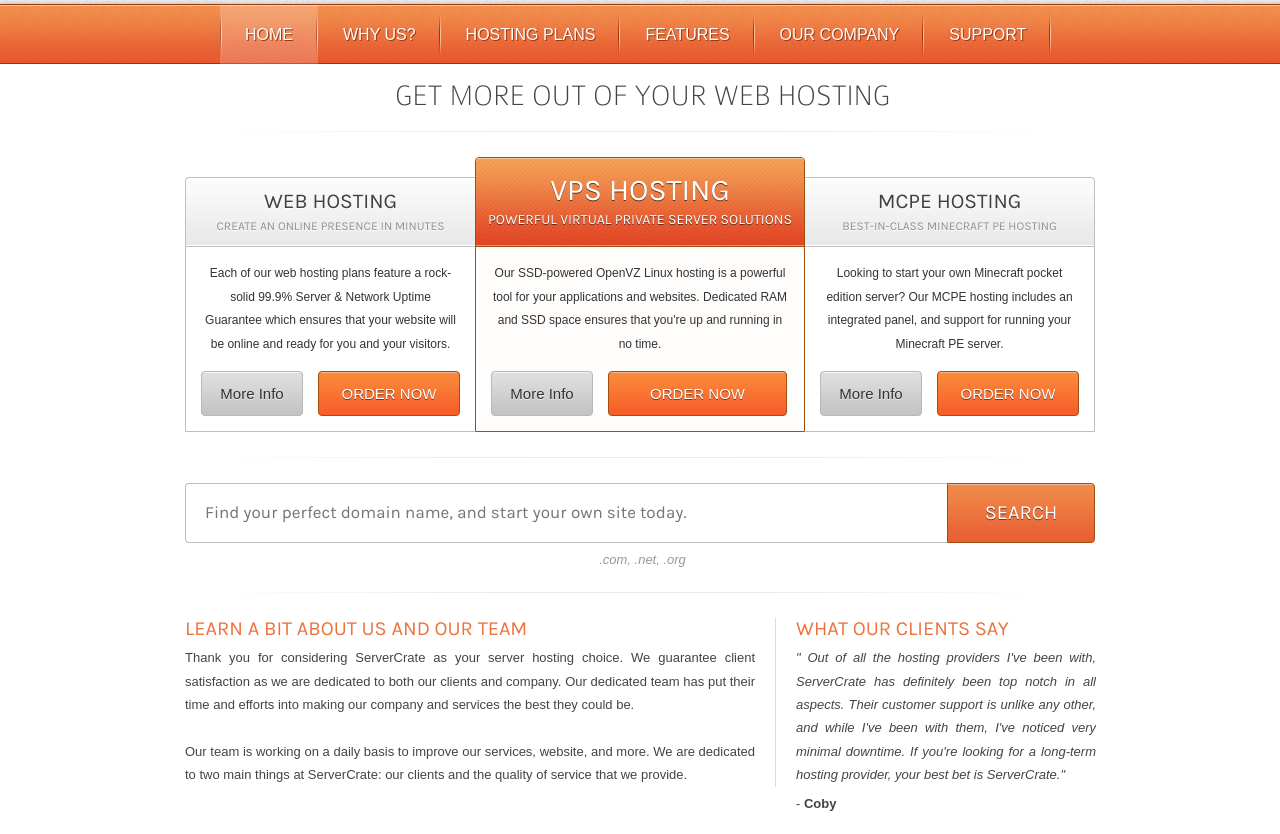
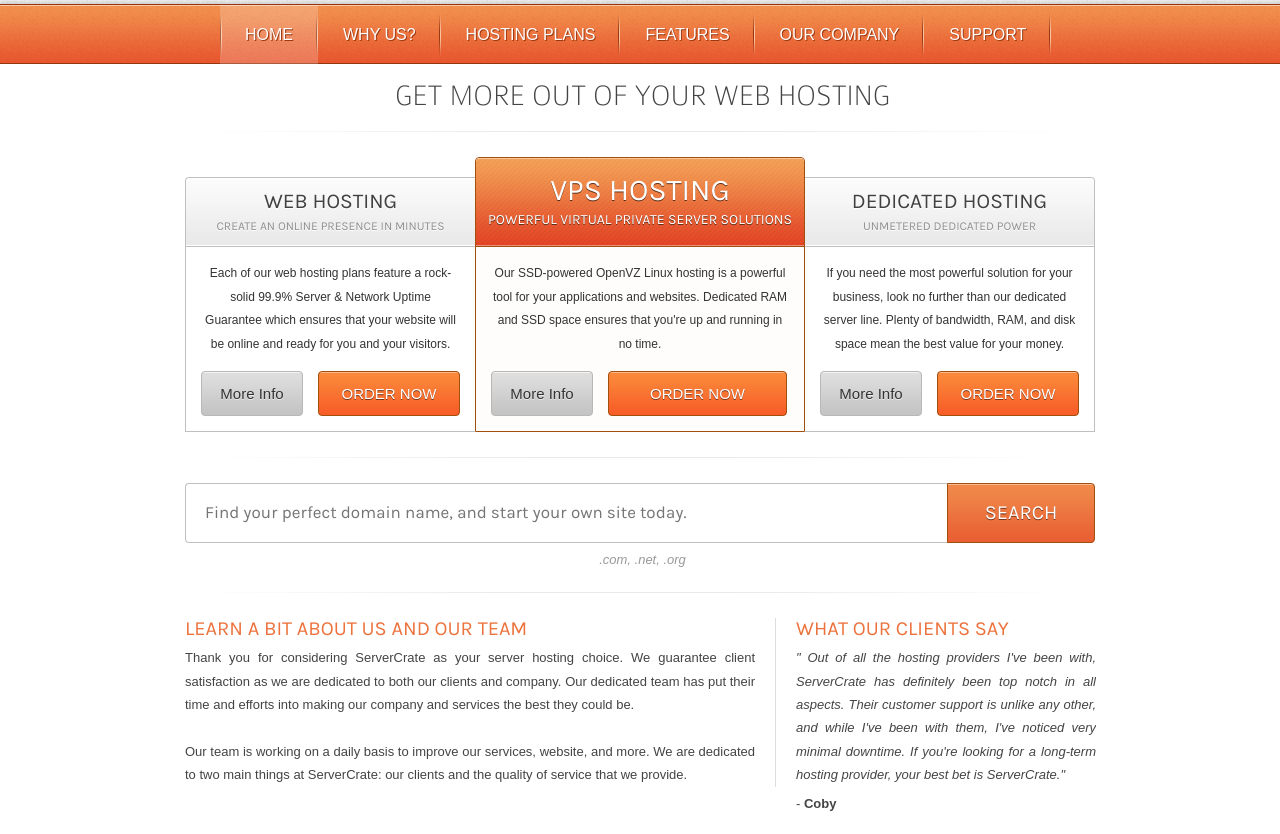
Before and after one commit to RobertClarke/ServerCrate, a PHP site: page / in a window 1280 px wide. Shown: the part 151-985 px from the top of the page. Run offline with PHP 8.4, Linux system fonts and the light colour scheme; some libraries are stand-ins or nearby versions.

Commit message:
Update index.php

```diff
--- a/index.php
+++ b/index.php
@@ -18,10 +18,10 @@
                     </div>
                 </div>
                 <div class="product last">
-                    <h3>MCPE Hosting <span>Best-in-class Minecraft PE hosting</span></h3>
+                    <h3>Dedicated Hosting <span>Unmetered dedicated power</span></h3>
                     <div class="content">
-                        <p>Looking to start your own Minecraft pocket edition server? Our MCPE hosting includes an integrated panel, and support for running your Minecraft PE server.</p>
-                        <div class="buttons"><a href="/mcpe" class="button">More Info</a> <a href="/mcpe" class="button buy">Order Now</a><div class="clear"></div></div>
+                        <p>If you need the most powerful solution for your business, look no further than our dedicated server line. Plenty of bandwidth, RAM, and disk space mean the best value for your money.</p>
+                        <div class="buttons"><a href="https://stock.servercrate.com/" class="button">More Info</a> <a href="https://stock.servercrate.com/" class="button buy">Order Now</a><div class="clear"></div></div>
                     </div>
                 </div>
             </div><div class="clear"></div>
```
